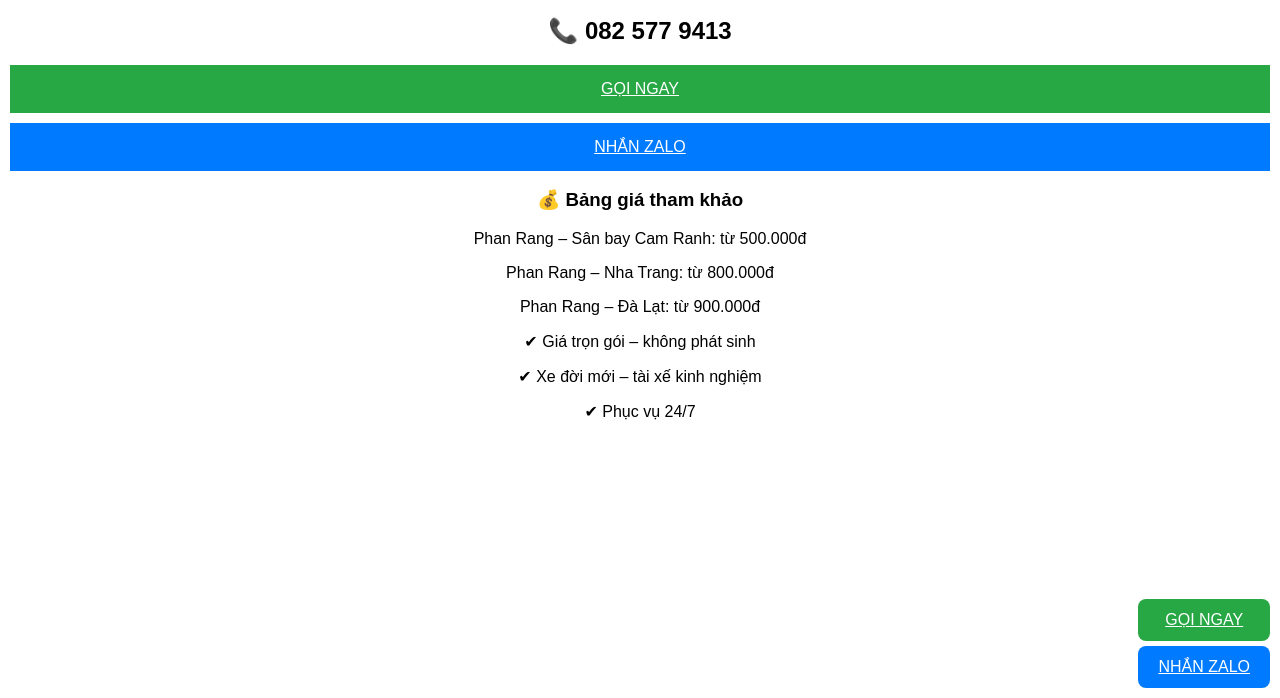
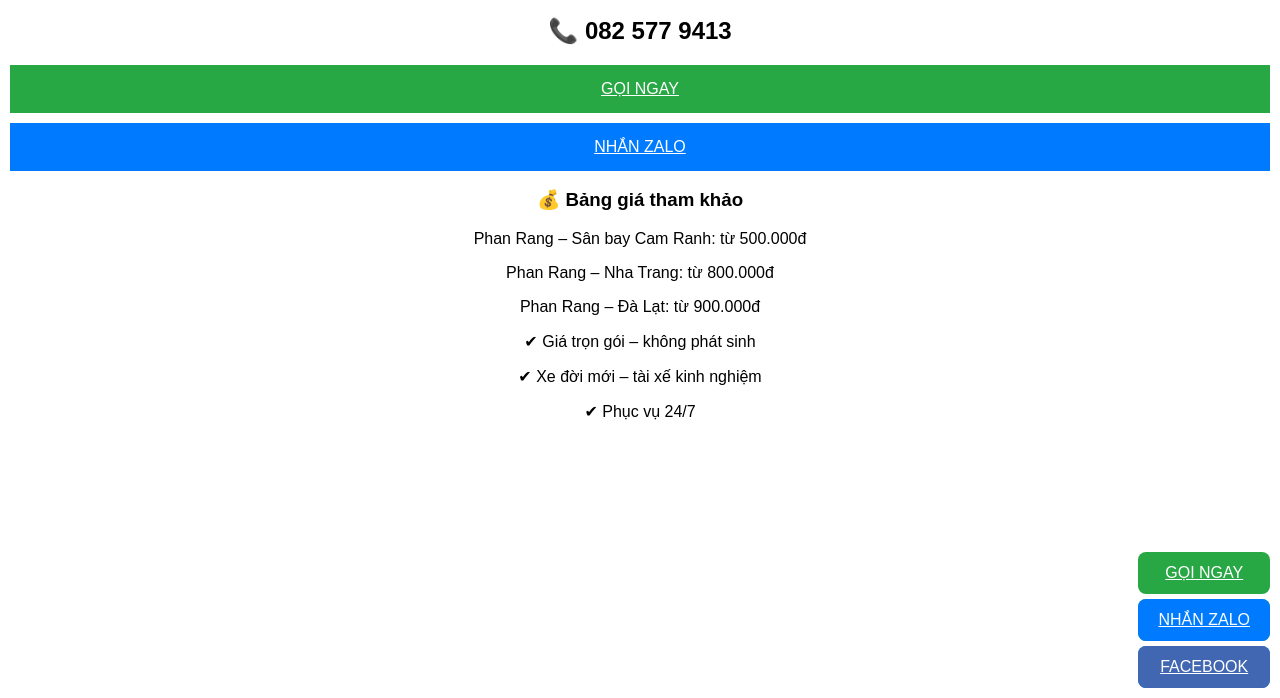
Before and after one commit to SonNguyen0l0/taxi-phan-rang, a plain HTML site: page index.html in a window 1280 px wide. Shown: the part 102-800 px from the top of the page. Drawn offline with Linux system fonts and the light colour scheme.

Commit message:
Update index.html

```diff
--- a/index.html
+++ b/index.html
@@ -111,7 +111,10 @@
   ]
 }
 </script>
-
-
+<div style="position:fixed; bottom:10px; right:10px; z-index:1000;">
+  <a href="tel:0825779413" style="padding:12px 20px; background:#28a745; color:#fff; border-radius:8px; display:block; margin-bottom:5px;">GỌI NGAY</a>
+  <a href="https://zalo.me/0825779413" style="padding:12px 20px; background:#007bff; color:#fff; border-radius:8px; display:block; margin-bottom:5px;">NHẮN ZALO</a>
+  <a href="https://www.facebook.com/sontaxi247/" target="_blank" style="padding:12px 20px; background:#4267B2; color:#fff; border-radius:8px; display:block;">FACEBOOK</a>
+</div>
 
 </body></html>
```
